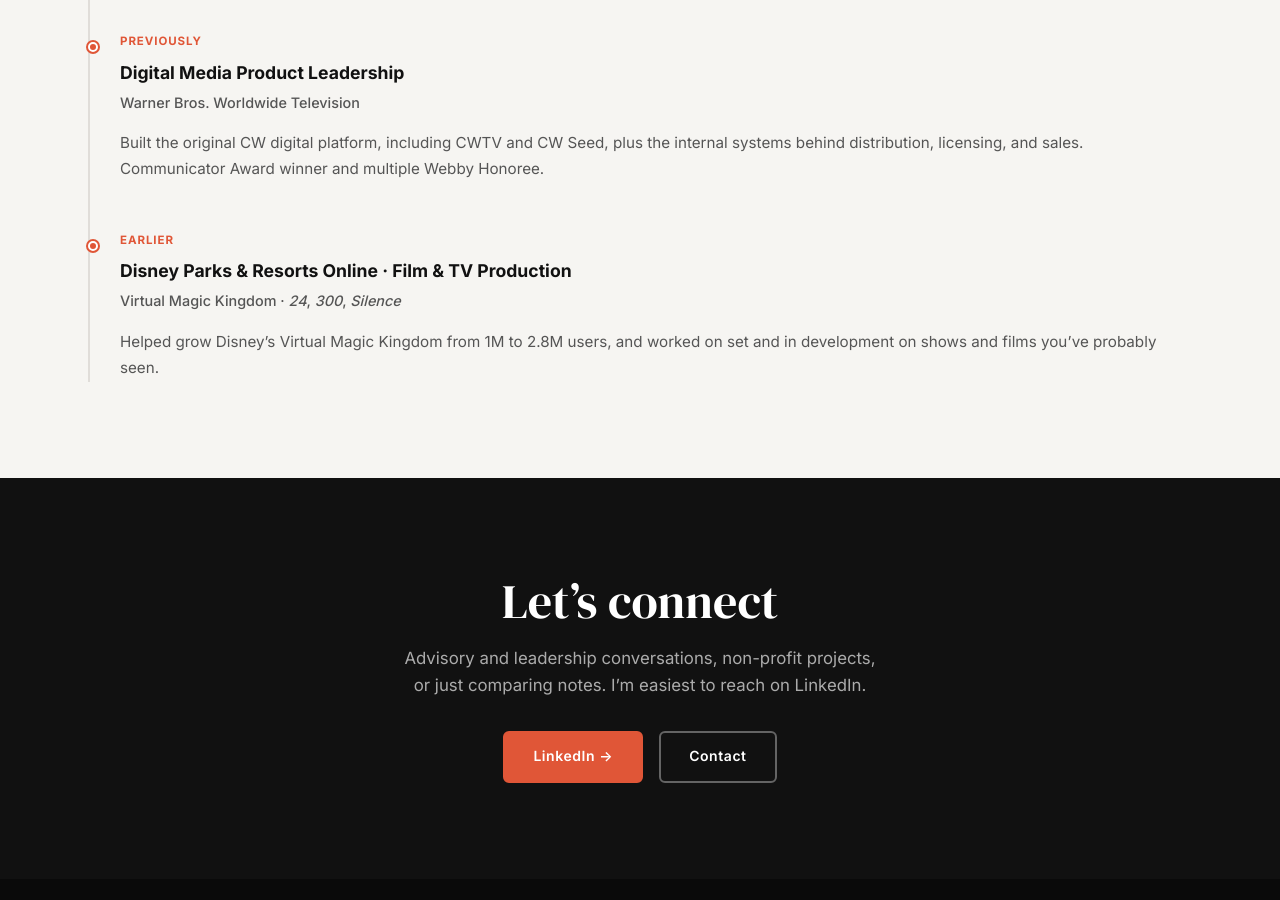
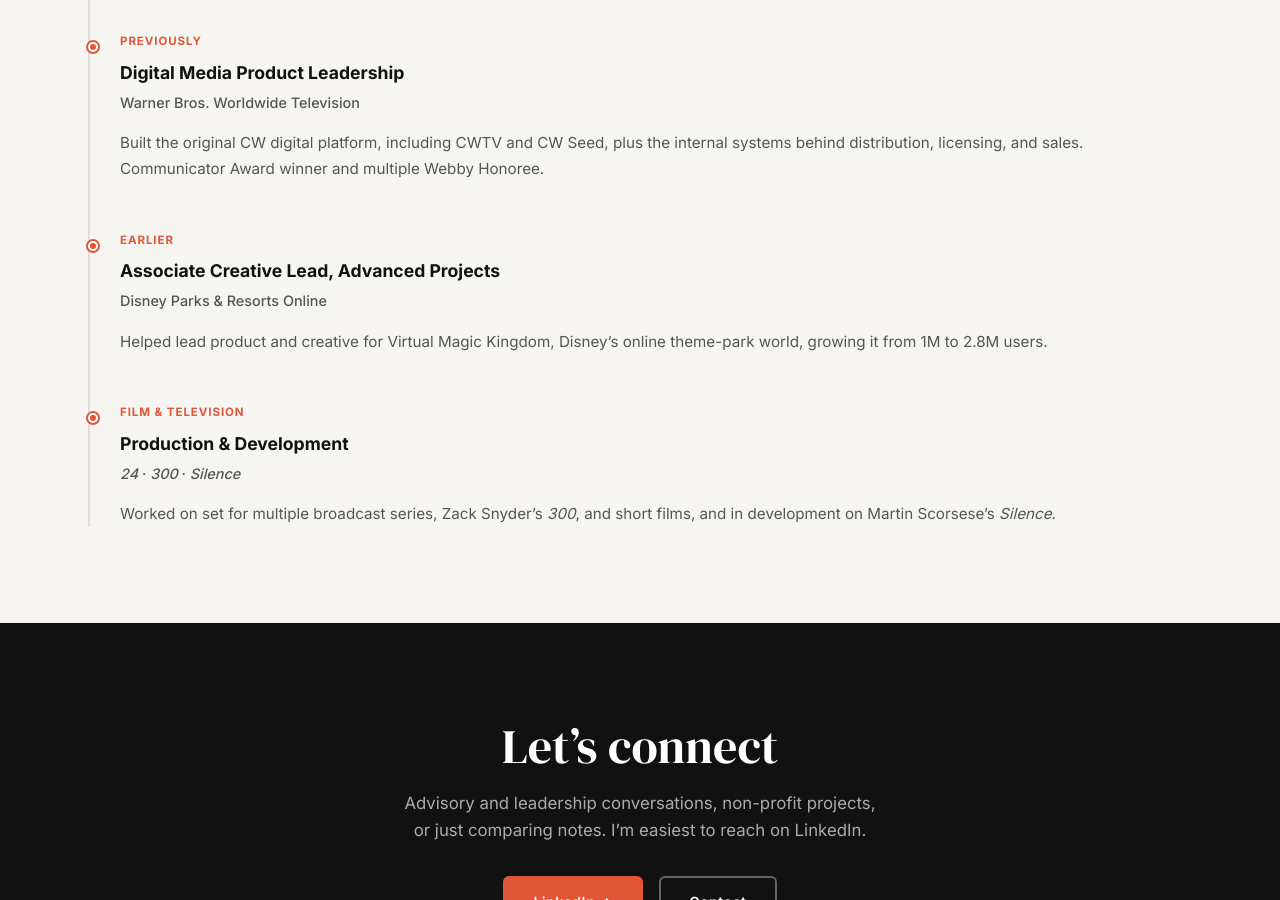
Before and after one commit to zmannon/zmannon.github.io, a Jekyll site: the page built from index.html, in a window 1280 px wide and 900 px high, scrolled down 3977 px. Built offline with Jekyll 4.4.1, drawn with Linux system fonts in a browser that asks for light colours.

Commit message:
Split homepage Disney and Film & TV into separate timeline entries
Co-Authored-By: Claude Opus 5.5 <noreply@anthropic.com>

```diff
--- a/index.html
+++ b/index.html
@@ -189,9 +189,15 @@ description: "Zach Mannon is a Los Angeles-based product and data executive with
           </div>
           <div class="timeline-item">
             <div class="timeline-item__period">Earlier</div>
-            <div class="timeline-item__role">Disney Parks &amp; Resorts Online &middot; Film &amp; TV Production</div>
-            <div class="timeline-item__org">Virtual Magic Kingdom &middot; <em>24</em>, <em>300</em>, <em>Silence</em></div>
-            <p class="timeline-item__desc">Helped grow Disney&rsquo;s Virtual Magic Kingdom from 1M to 2.8M users, and worked on set and in development on shows and films you&rsquo;ve probably seen.</p>
+            <div class="timeline-item__role">Associate Creative Lead, Advanced Projects</div>
+            <div class="timeline-item__org">Disney Parks &amp; Resorts Online</div>
+            <p class="timeline-item__desc">Helped lead product and creative for Virtual Magic Kingdom, Disney&rsquo;s online theme-park world, growing it from 1M to 2.8M users.</p>
+          </div>
+          <div class="timeline-item">
+            <div class="timeline-item__period">Film &amp; Television</div>
+            <div class="timeline-item__role">Production &amp; Development</div>
+            <div class="timeline-item__org"><em>24</em> &middot; <em>300</em> &middot; <em>Silence</em></div>
+            <p class="timeline-item__desc">Worked on set for multiple broadcast series, Zack Snyder&rsquo;s <em>300</em>, and short films, and in development on Martin Scorsese&rsquo;s <em>Silence</em>.</p>
           </div>
         </div>
       </div>
```
